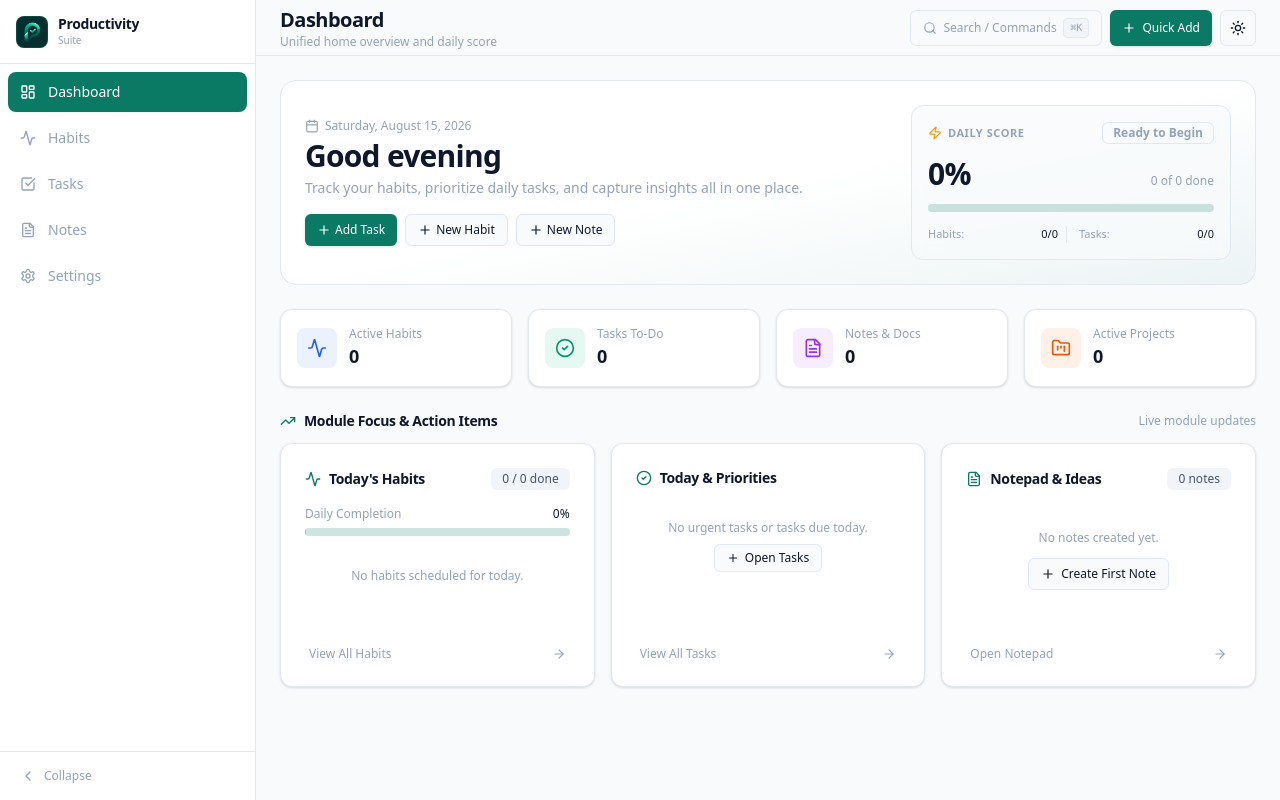
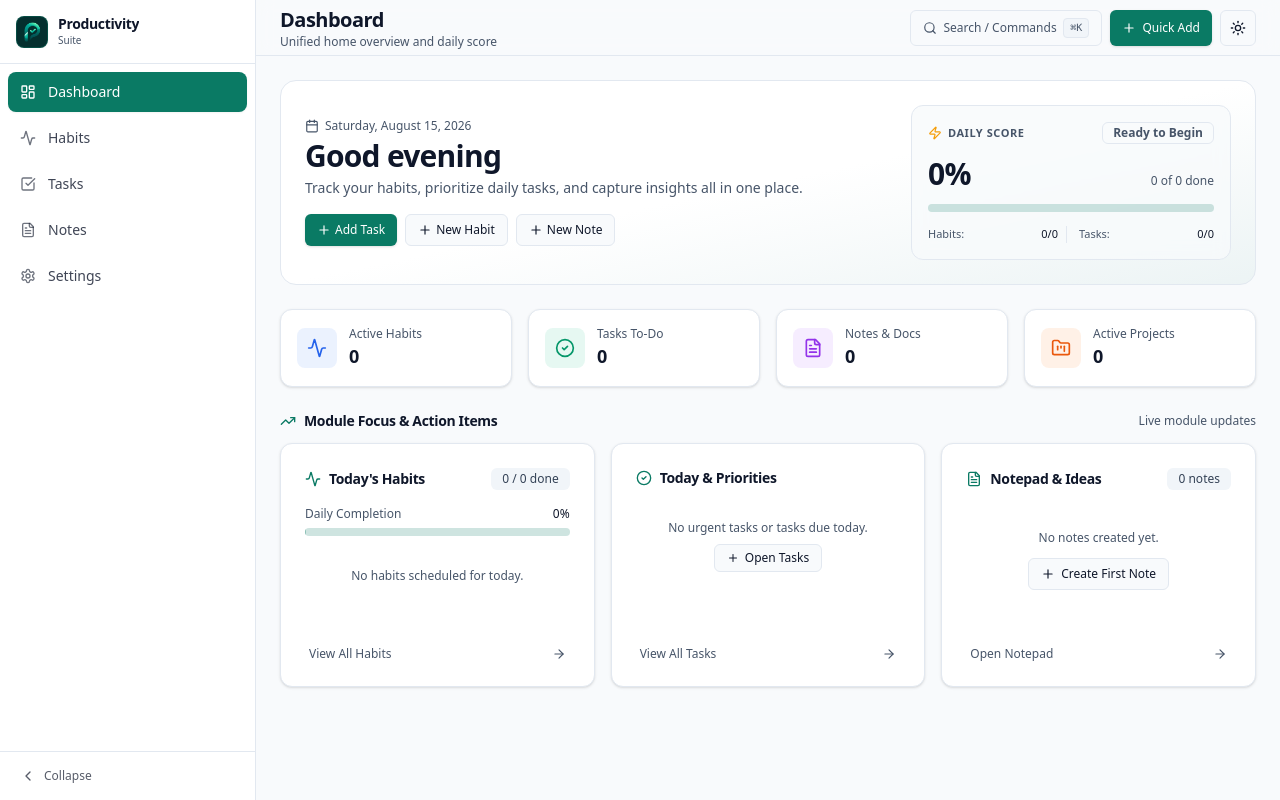
Before and after one commit to Hari31416/productivity-suite, a React (Vite) app: page / in a window 1280 px wide. Built offline with nearby package versions, Linux system fonts and the light colour scheme.

Commit message:
fix(frontend): improve text contrast and readability
- elevate muted and secondary text tokens in light and dark modes
- increase contrast for sidebar and filter navigation items
- update theme verification tests for new contrast values

```diff
--- a/src/components/layout/BottomNav.tsx
+++ b/src/components/layout/BottomNav.tsx
@@ -29,7 +29,7 @@ export function BottomNav({ activeRoute, onRouteChange }: BottomNavProps) {
               'flex min-h-[48px] min-w-[48px] flex-1 flex-col items-center justify-center gap-1 rounded-lg py-1 text-xs font-medium transition-colors',
               isActive
                 ? 'text-primary font-semibold'
-                : 'text-muted-foreground hover:text-foreground'
+                : 'text-foreground/70 hover:text-foreground'
             )}
             aria-current={isActive ? 'page' : undefined}
           >
--- a/src/components/layout/Sidebar.tsx
+++ b/src/components/layout/Sidebar.tsx
@@ -75,7 +75,7 @@ export function Sidebar({ activeRoute, onRouteChange }: SidebarProps) {
                   'group flex w-full items-center gap-3 rounded-lg px-3 py-2.5 text-sm font-medium transition-colors',
                   isActive
                     ? 'bg-primary text-primary-foreground shadow-sm'
-                    : 'text-muted-foreground hover:bg-accent hover:text-accent-foreground',
+                    : 'text-foreground/80 hover:bg-accent hover:text-foreground',
                   collapsed && 'justify-center px-2'
                 )}
                 aria-current={isActive ? 'page' : undefined}
@@ -84,7 +84,7 @@ export function Sidebar({ activeRoute, onRouteChange }: SidebarProps) {
                   name={module.iconName}
                   className={cn(
                     'h-4 w-4 shrink-0 transition-transform group-hover:scale-110',
-                    isActive ? 'text-primary-foreground' : 'text-muted-foreground group-hover:text-foreground'
+                    isActive ? 'text-primary-foreground' : 'text-foreground/60 group-hover:text-foreground'
                   )}
                 />
                 {!collapsed && (
@@ -115,7 +115,7 @@ export function Sidebar({ activeRoute, onRouteChange }: SidebarProps) {
             size="sm"
             onClick={() => setCollapsed(!collapsed)}
             className={cn(
-              'w-full text-muted-foreground hover:text-foreground',
+              'w-full text-foreground/70 hover:text-foreground',
               collapsed ? 'px-0 justify-center' : 'justify-start gap-2'
             )}
             aria-label={collapsed ? 'Expand sidebar' : 'Collapse sidebar'}
--- a/src/index.css
+++ b/src/index.css
@@ -30,10 +30,10 @@
     --primary-foreground: 0 0% 100%; /* #FFFFFF */
 
     --secondary: 210 40% 96.1%;
-    --secondary-foreground: 215.3 19.3% 34.5%; /* #475569 */
+    --secondary-foreground: 215 25% 27%; /* #334155 - slate-700 */
 
     --muted: 210 40% 96.1%;
-    --muted-foreground: 215 20.2% 65.1%; /* #94A3B8 */
+    --muted-foreground: 215.3 19.3% 34.5%; /* #475569 - slate-600 */
 
     --accent: 210 40% 96.1%;
     --accent-foreground: 222.2 47.4% 11.2%;
@@ -81,10 +81,10 @@
     --primary-foreground: 171.4 24.1% 5.7%; /* #0B1211 */
 
     --secondary: 167.1 23.3% 11.8%; /* #172522 */
-    --secondary-foreground: 165.9 10.8% 68.8%; /* #A7B8B4 */
+    --secondary-foreground: 165.9 16% 78%; /* #BED0CC */
 
     --muted: 167.1 23.3% 11.8%; /* #172522 */
-    --muted-foreground: 168 8.1% 48.2%; /* #718581 */
+    --muted-foreground: 168 12% 64%; /* #96ABA6 */
 
     --accent: 167.1 23.3% 11.8%; /* #172522 */
     --accent-foreground: 165 14.3% 95.3%; /* #F1F5F4 */
--- a/src/modules/tasks/components/ProjectSidebar.tsx
+++ b/src/modules/tasks/components/ProjectSidebar.tsx
@@ -126,7 +126,7 @@ export function ProjectSidebar({
   return (
     <div className={cn('flex flex-col h-full space-y-6', className)}>
       <div className="space-y-1">
-        <div className="px-2 pb-2 text-[11px] font-semibold tracking-wider text-muted-foreground uppercase">
+        <div className="px-2 pb-2 text-[11px] font-bold tracking-wider text-foreground/70 uppercase">
           Views & Filters
         </div>
         {SMART_FILTERS.map((item) => {
@@ -142,7 +142,7 @@ export function ProjectSidebar({
                 'w-full flex items-center justify-between px-2.5 py-1.5 rounded-md text-xs sm:text-sm font-medium transition-colors text-left',
                 isSelected
                   ? 'bg-primary/10 text-primary font-semibold'
-                  : 'text-muted-foreground hover:text-foreground hover:bg-muted/40'
+                  : 'text-foreground/80 hover:text-foreground hover:bg-muted/50'
               )}
             >
               <div className="flex items-center gap-2.5 min-w-0">
@@ -152,7 +152,7 @@ export function ProjectSidebar({
               <Badge
                 variant={isSelected ? 'default' : 'secondary'}
                 className={cn(
-                  'text-[11px] h-5 px-1.5 font-normal shrink-0',
+                  'text-[11px] h-5 px-1.5 font-medium shrink-0',
                   item.alert && !isSelected && 'bg-destructive/15 text-destructive border-none'
                 )}
               >
@@ -165,7 +165,7 @@ export function ProjectSidebar({
 
       <div className="space-y-1">
         <div className="flex items-center justify-between px-2 pb-2">
-          <span className="text-[11px] font-semibold tracking-wider text-muted-foreground uppercase">
+          <span className="text-[11px] font-bold tracking-wider text-foreground/70 uppercase">
             Projects
           </span>
           <Button
@@ -173,7 +173,7 @@ export function ProjectSidebar({
             variant="ghost"
             size="sm"
             onClick={handleNewProject}
-            className="h-5 px-1.5 text-xs text-muted-foreground hover:text-foreground"
+            className="h-5 px-1.5 text-xs text-foreground/70 hover:text-foreground"
           >
             <Plus className="h-3.5 w-3.5 mr-1" />
             New
@@ -204,7 +204,7 @@ export function ProjectSidebar({
                   'group flex items-center justify-between px-2.5 py-1.5 rounded-md text-xs sm:text-sm font-medium transition-colors',
                   isSelected
                     ? 'bg-primary/10 text-primary font-semibold'
-                    : 'text-muted-foreground hover:text-foreground hover:bg-muted/40'
+                    : 'text-foreground/80 hover:text-foreground hover:bg-muted/50'
                 )}
               >
                 <button
```
Also changed, not shown: 1 other file (tests, documents, lock files or other folders).
